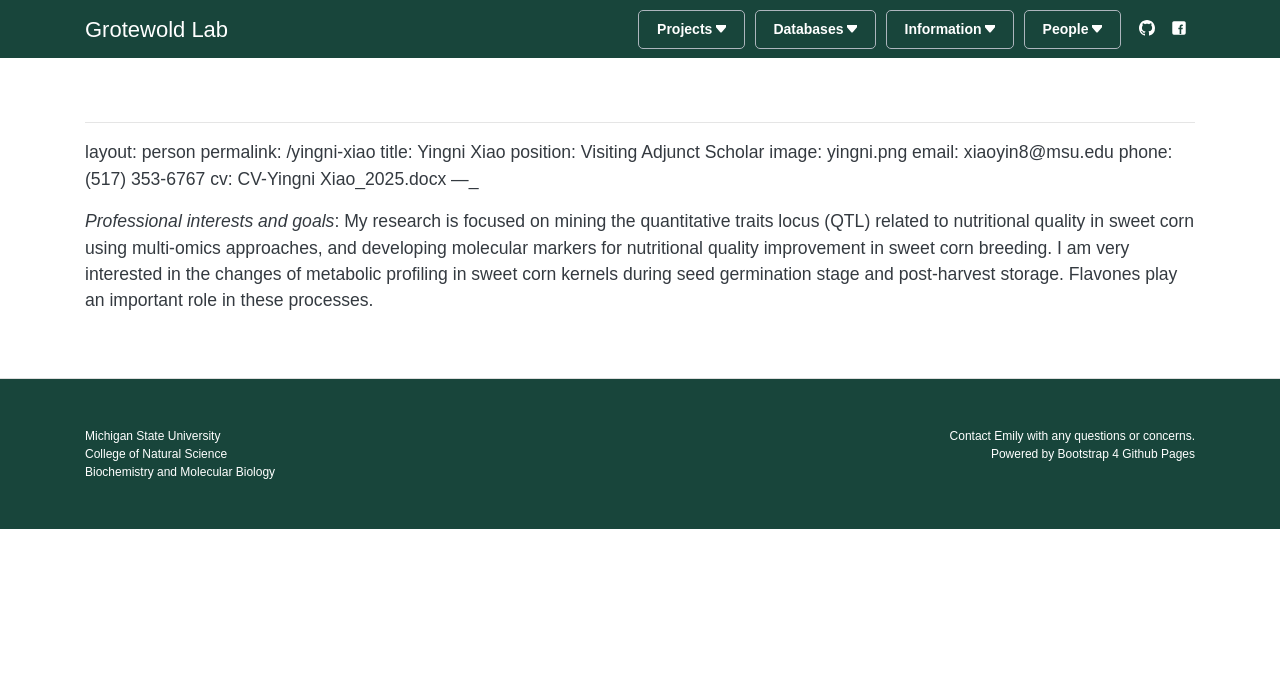
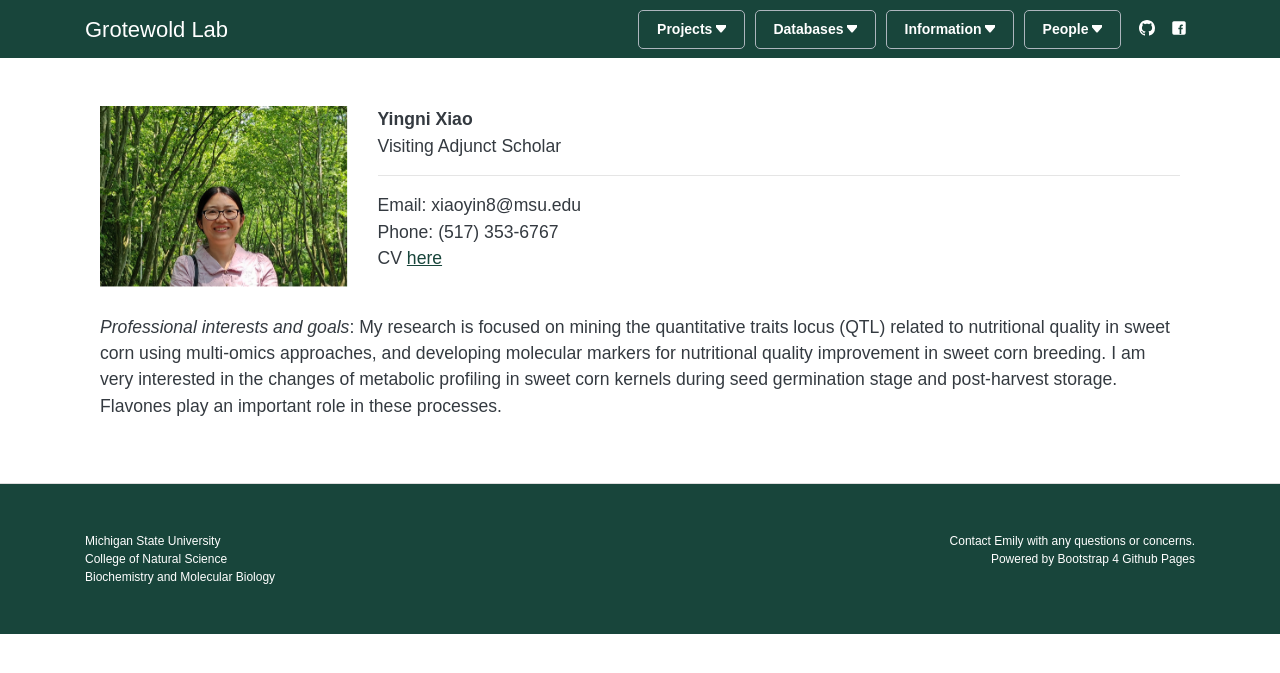
Before and after one commit to grotewold-lab/grotewold-lab.github.io, a Jekyll site: the page built from people/yingni-xiao.md, in a window 1280 px wide. Shown: the top 673 px of the page. Built offline with Jekyll 4.4.1, drawn with Linux system fonts in a browser that asks for light colours; our own code applies the rules of GitHub Pages for plain Markdown files.

Commit message:
Update yingni-xiao.md

```diff
--- a/people/yingni-xiao.md
+++ b/people/yingni-xiao.md
@@ -7,7 +7,7 @@ image: yingni.png
 email: xiaoyin8@msu.edu
 phone: (517) 353-6767
 cv: CV-Yingni Xiao_2025.docx
----_
+---
 
 
 *Professional interests and goals*: My research is focused on mining the quantitative traits locus (QTL) related to nutritional quality in sweet corn using multi-omics approaches, and developing molecular markers for nutritional quality improvement in sweet corn breeding. I am very interested in the changes of metabolic profiling in sweet corn kernels during seed germination stage and post-harvest storage. Flavones play an important role in these processes.
```
